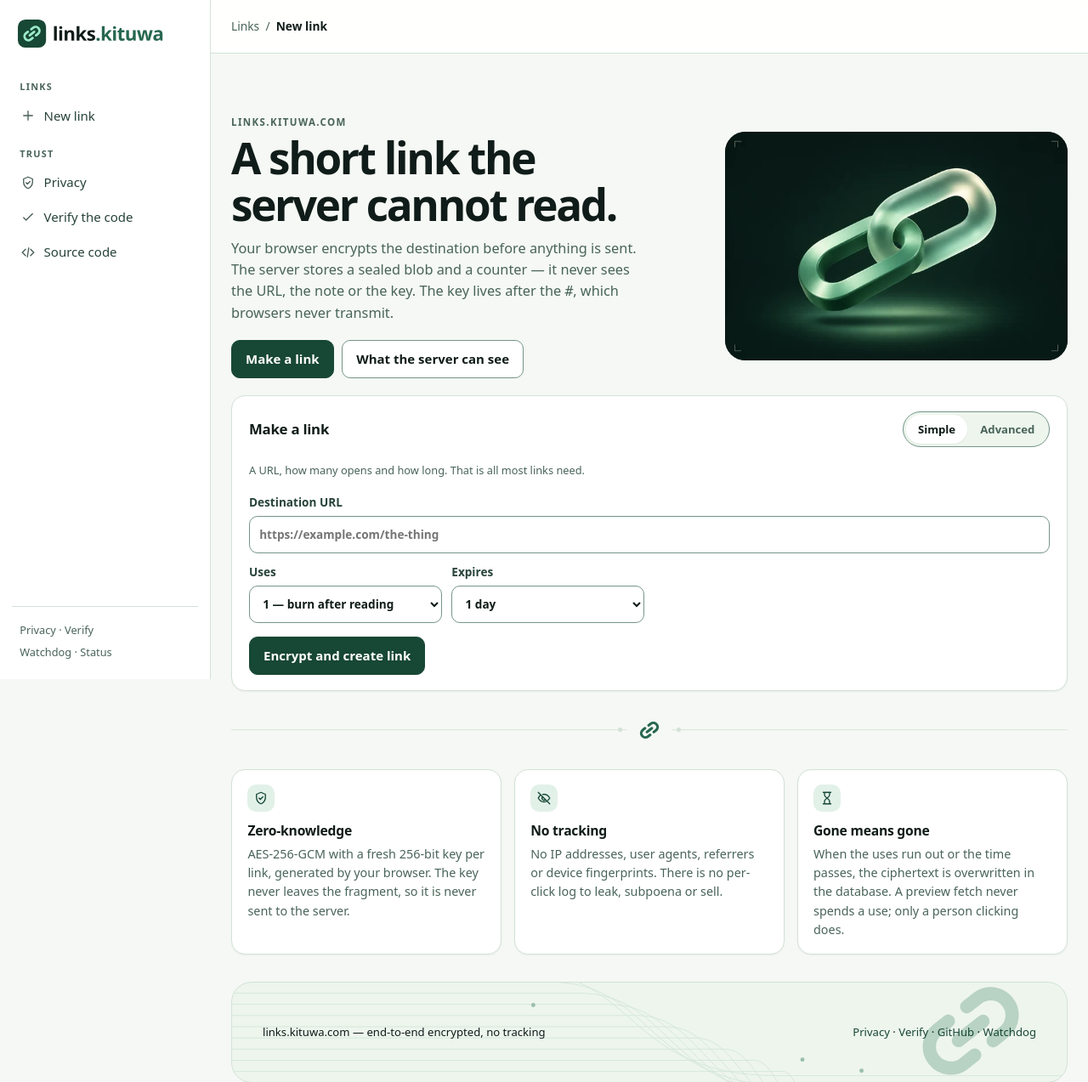
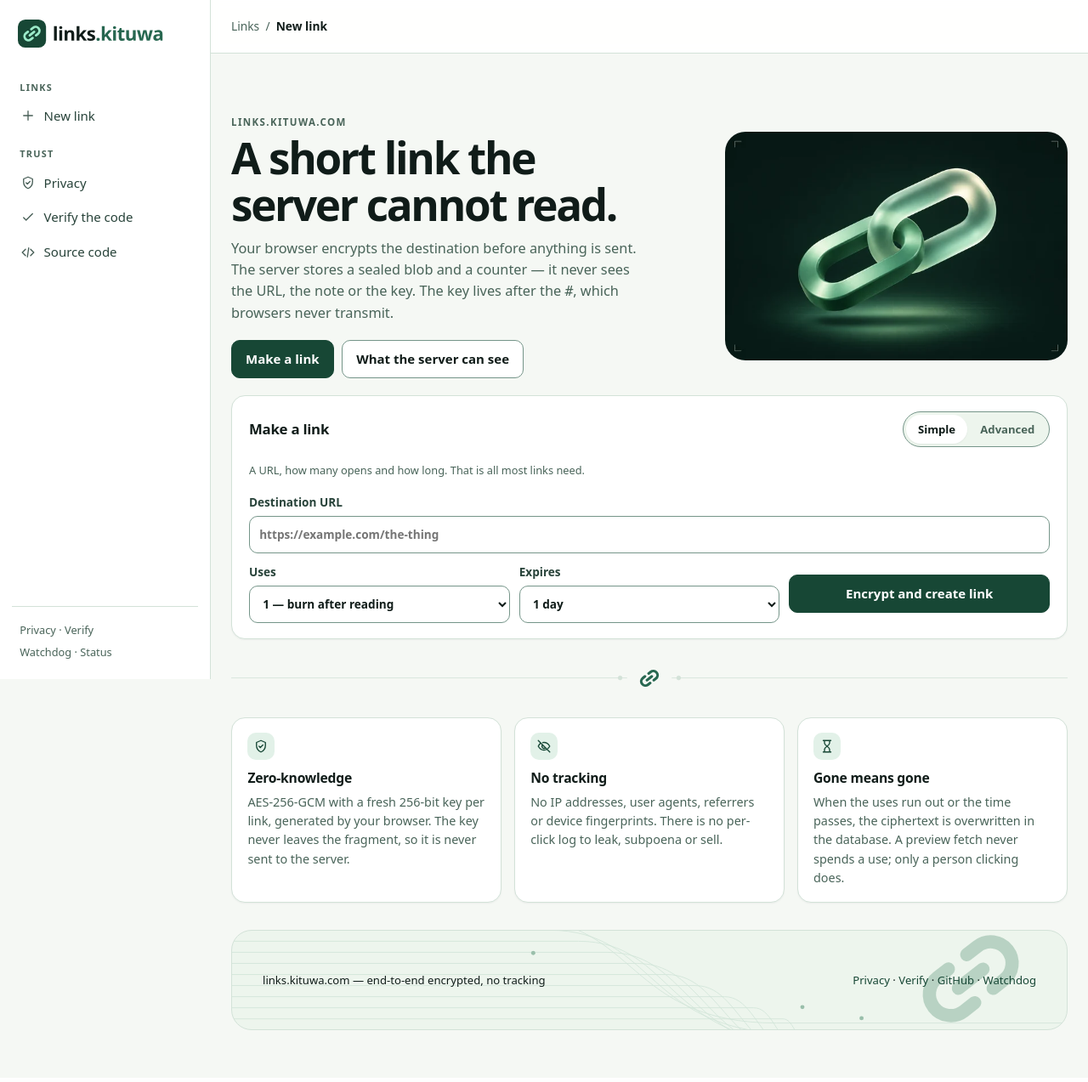
Before and after one commit to CrystalRockMarket/links-kituwa, a Flask app: page / in a window 1280 px wide. Shown: the part 42-1315 px from the top of the page at 85% size. After the commit the page ends 1254 px from the top, so only its background shows below. Run offline with Flask 3, Linux system fonts and the light colour scheme; parts of the project's set-up code (start-up, migrations or seed data) failed here and were passed over.

Commit message:
form: three-column grid, button beside uses and expiry in simple mode

```diff
--- a/app/static/style.css
+++ b/app/static/style.css
@@ -122,11 +122,15 @@ label.check input{width:18px;min-height:18px}
 .stat dd{margin:.3rem 0 0;font-size:1.45rem;font-weight:650;letter-spacing:-.02em;font-variant-numeric:tabular-nums}
 
 .create-card{margin-bottom:1rem}
-.create-grid{display:grid;grid-template-columns:repeat(4,minmax(0,1fr));gap:.7rem;align-items:end}
+.create-grid{display:grid;grid-template-columns:repeat(3,minmax(0,1fr));gap:.7rem;align-items:end}
 .create-grid .span-2{grid-column:span 2}
 .create-grid .full{grid-column:1/-1}
 .create-grid select{min-width:0;text-overflow:ellipsis}
 @media (max-width:900px){ .create-grid{grid-template-columns:1fr 1fr} .create-grid .span-2{grid-column:span 2} }
+/* In simple mode the button sits on the same row as uses and expiry. */
+form.mode-simple .row-submit{grid-column:3 / 4;align-items:center}
+form.mode-simple .row-submit #create-btn{width:100%}
+@media (max-width:900px){ form.mode-simple .row-submit{grid-column:1 / -1} }
 @media (max-width:560px){ .create-grid{grid-template-columns:1fr} .create-grid .span-2,.create-grid .full{grid-column:1/-1} }
 
 .table-wrap{overflow-x:auto;-webkit-overflow-scrolling:touch}
```
